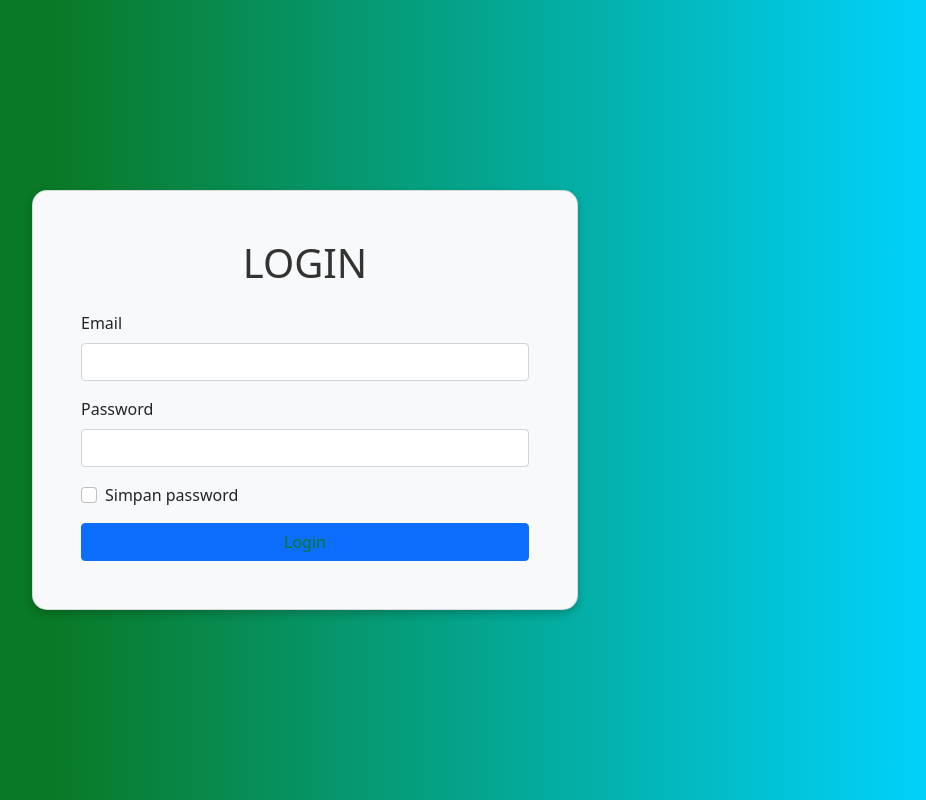
After one commit to auramly/php-dasar, a PHP site: page /login.php in a window 1280 px wide. The commit adds this page. Shown: the whole page, without its empty margins (335-1261 px from the left). Run offline with PHP 8.4, Linux system fonts and the light colour scheme.

Commit message:
tugas 12

```diff
--- /dev/null
+++ b/login.php
@@ -0,0 +1,96 @@
+<?php
+    session_start();
+
+    if (isset($_COOKIE['remember'])) {
+        if($_COOKIE['remember'] == 'true') {
+            $_SESSION['login'] = true;
+        }
+    }
+
+    if (isset($_SESSION['login'])) {
+        if ($_SESSION['login'] == true) {
+            header("Location: mahasiswa.php");
+            exit;
+        }
+    }
+
+    $email = 'auramly@gmail.com';
+    $password = 'aura123';
+
+    if (isset($_POST['email']) && isset($_POST['password'])) {
+        if ($_POST['email'] != $email) {
+            echo "email yang dimasukan tidak terdaftar";
+            exit;
+        }
+        if ($_POST['password'] != $password) {
+            echo "password yang dimasukan salah";
+            exit;
+        }
+        if ($_POST['email'] == $email && $_POST['password'] == $password) {
+            if (isset($_POST['remember'])) {
+                setcookie('remember', 'true', time() + 20);
+            }
+
+            $_SESSION['login'] = true;
+            header("Location: Mahasiswa.php");
+            exit;
+        }
+    }
+?>
+
+<!DOCTYPE html>
+<html lang="en">
+<head>
+    <meta charset="UTF-8">
+    <meta name="viewport" content="width=device-width, initial-scale=1.0">
+    <title>Daftar Mahasiswa</title>
+    <!-- Bootstrap CSS -->
+    <link href="https://cdn.jsdelivr.net/npm/bootstrap@5.0.2/dist/css/bootstrap.min.css" rel="stylesheet">
+    <style>
+        body {
+            background: linear-gradient(90deg, rgba(9,121,37,1) 30%, rgba(0,212,255,1) 100%);
+            height: 100vh;
+            display: flex;
+            justify-content: center;
+            align-items: center;
+        }
+        .card {
+            box-shadow: 0 4px 8px rgba(0,0,0,0.2);
+            border-radius: 15px;
+        }
+        h1 {
+            color: #333;
+        }
+        .btn-primary {
+            width: 100%;
+            color: #097925;
+        }
+    </style>
+</head>
+<body>
+    <div class="container">
+        <div class="row justify-content-center">
+            <div class="col-md-6">
+                <div class="card p-5 bg-light">
+                    <h1 class="text-center mb-4">LOGIN</h1>
+                    <form method="POST">
+                        <div class="mb-3">
+                            <label for="exampleInputEmail1" class="form-label">Email</label>
+                            <input type="email" class="form-control" id="exampleInputEmail1" name="email" required>
+                        </div>
+                        <div class="mb-3">
+                            <label for="exampleInputPassword1" class="form-label">Password</label>
+                            <input type="password" class="form-control" id="exampleInputPassword1" name="password" required>
+                        </div>
+                        <div class="mb-3 form-check">
+                            <input type="checkbox" class="form-check-input" id="exampleCheck1" name="remember">
+                            <label class="form-check-label" for="exampleCheck1">Simpan password</label>
+                        </div>
+                        <button type="submit" class="btn btn-primary">Login</button>
+                    </form>
+                </div>
+            </div>
+        </div>
+    </div>
+</body>
+</html>
```
Also changed, not shown: edit.php (+7 -0 lines), hapus.php (+8 -0 lines), logout.php (added, +10 -0 lines), mahasiswa.php (+12 -0 lines), tambah.php (+7 -0 lines).
